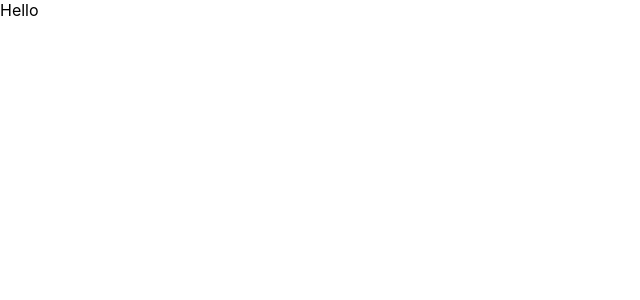
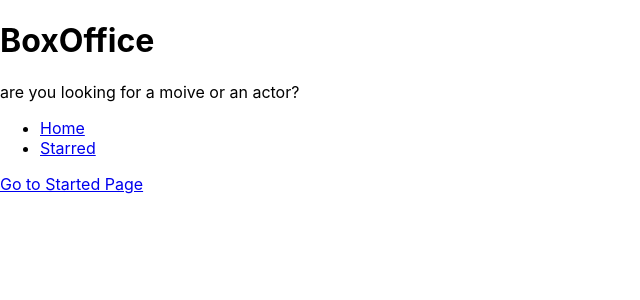
Before and after one commit to 16achint/box-office-App, a React (Create React App) app: page / in a window 1280 px wide. Shown: the top 300 px of the page, without its empty margins (0-640 px from the left). Built offline with nearby package versions, Linux system fonts and the light colour scheme.

Commit message:
added navigation and shared layout for home starred pages

```diff
--- a/src/App.jsx
+++ b/src/App.jsx
@@ -1,6 +1,21 @@
-import { BrowserRouter, Router, Route } from "react-router-dom";
+import { BrowserRouter, Routes, Route } from "react-router-dom";
+import Home from "./pages/Home";
+import Starred from "./pages/Starred";
+import MainLayout from "./components/MainLayout";
 function App() {
-  return <div>Hello</div>;
+  return (
+    <div>
+      <BrowserRouter>
+        <Routes>
+          <Route element={<MainLayout />}>
+            <Route path="/" element={<Home />} />
+            <Route path="/starred" element={<Starred />} />
+            <Route path="*" element={<div>Page Not Found</div>} />
+          </Route>
+        </Routes>
+      </BrowserRouter>
+    </div>
+  );
 }
 
 export default App;
--- /dev/null
+++ b/src/components/AppTitle.jsx
@@ -0,0 +1,12 @@
+export default function AppTitle(props) {
+  const {
+    title = "BoxOffice",
+    subtitle = "are you looking for a moive or an actor?",
+  } = props;
+  return (
+    <div>
+      <h1>{title}</h1>
+      <p>{subtitle}</p>
+    </div>
+  );
+}
--- /dev/null
+++ b/src/components/MainLayout.jsx
@@ -0,0 +1,13 @@
+import { Outlet } from "react-router-dom";
+import Navs from "./Navs";
+import AppTitle from "./AppTitle";
+
+export default function MainLayout() {
+  return (
+    <div>
+      <AppTitle />
+      <Navs />
+      <Outlet />
+    </div>
+  );
+}
--- /dev/null
+++ b/src/components/Navs.jsx
@@ -0,0 +1,24 @@
+import { Link } from "react-router-dom";
+export default function Navs() {
+  const LINKS = [
+    {
+      text: "Home",
+      to: "/",
+    },
+    {
+      text: "Starred",
+      to: "/starred",
+    },
+  ];
+  return (
+    <div>
+      <ul>
+        {LINKS.map((item) => (
+          <li key={item.to}>
+            <Link to={item.to}>{item.text}</Link>
+          </li>
+        ))}
+      </ul>
+    </div>
+  );
+}
--- /dev/null
+++ b/src/pages/Home.jsx
@@ -0,0 +1,8 @@
+import { Link } from "react-router-dom";
+export default function Home() {
+  return (
+    <div>
+      <Link to="/starred">Go to Started Page</Link>
+    </div>
+  );
+}
--- /dev/null
+++ b/src/pages/Starred.jsx
@@ -0,0 +1,5 @@
+import React from "react";
+
+export default function Starred() {
+  return <div>Starred Page</div>;
+}
```
Also changed, not shown: src/service-worker.js (+15 -14 lines).
